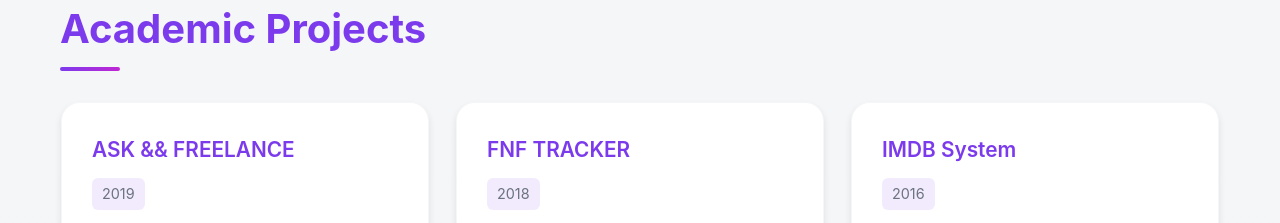
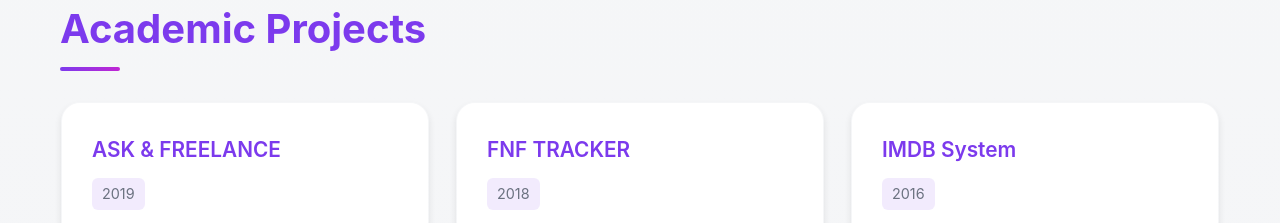
Before and after one commit to NomanWaris29/Portfolio, a React (Create React App) app: page / in a window 1280 px wide. Shown: the part 3380-3603 px from the top of the page. Built offline with nearby package versions, Linux system fonts and the light colour scheme.

Commit message:
Fix project name: ASK & FREELANCE

```diff
--- a/src/components/Projects.js
+++ b/src/components/Projects.js
@@ -26,7 +26,7 @@ const Projects = () => {
 
   const academicProjects = [
     {
-      title: 'ASK && FREELANCE',
+      title: 'ASK & FREELANCE',
       description: 'Website Developed using MEAN Stack technologies',
       date: '2019'
     },
```
